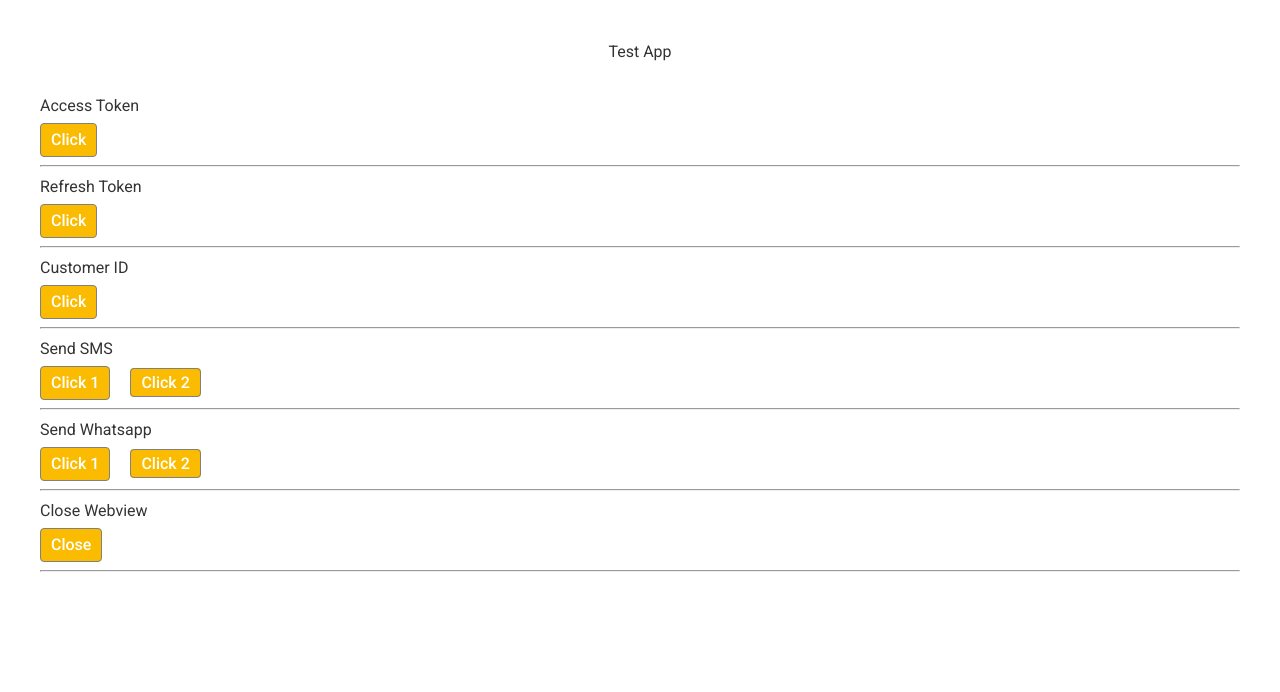
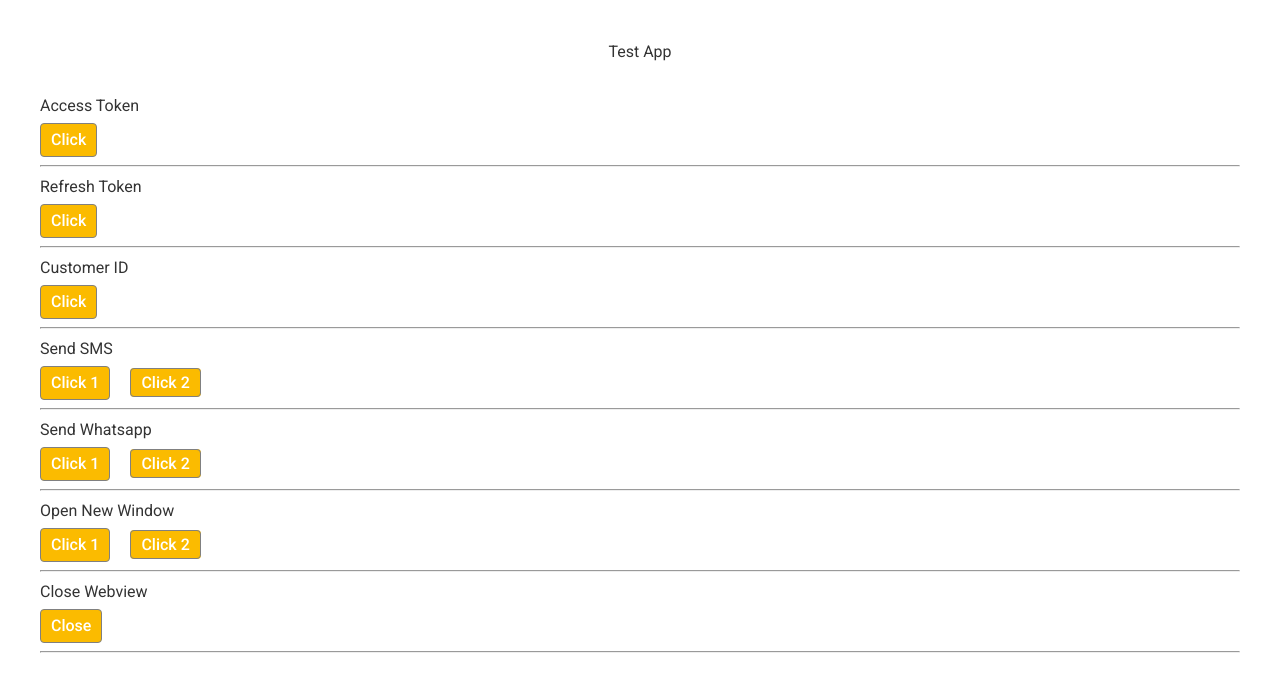
Before and after one commit to Mahalakshmi1995/permission-tester-react, a React (Create React App) app: page / in a window 1280 px wide. Shown: the top 692 px of the page. Built offline with nearby package versions, Linux system fonts and the light colour scheme.

Commit message:
with new window feat

```diff
--- a/src/pages/App/App.js
+++ b/src/pages/App/App.js
@@ -42,6 +42,10 @@ const App = () => {
         if (window.ActionHandler) {
             window.ActionHandler.closeWebView();
         }
+    };
+
+    const handleNewWindow = () => {
+        window.open('https://www.google.com/', '_blank', 'noopener,noreferrer');
     };
 
     return (
@@ -89,6 +93,14 @@ const App = () => {
                 </div>
                 <hr />
                 <div>
+                    <div>Open New Window</div>
+                    <div className="content">
+                        <button type="button" onClick={handleNewWindow}>Click 1</button>
+                        <a href="https://www.google.com/" target="_blank" rel="noopener noreferrer">Click 2</a>
+                    </div>
+                </div>
+                <hr />
+                <div>
                     <div>Close Webview</div>
                     <div className="content">
                         <button type="button" onClick={handleWebviewClose}>Close</button>
```
